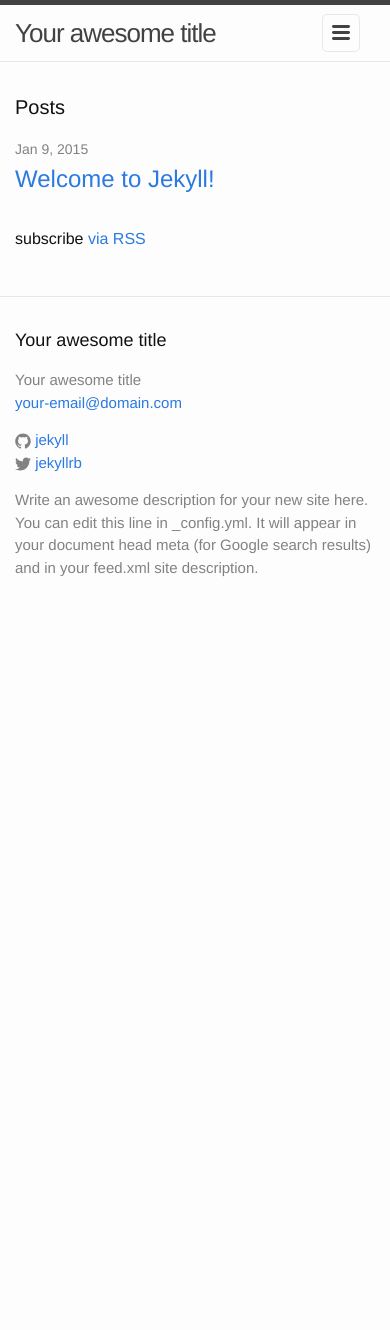
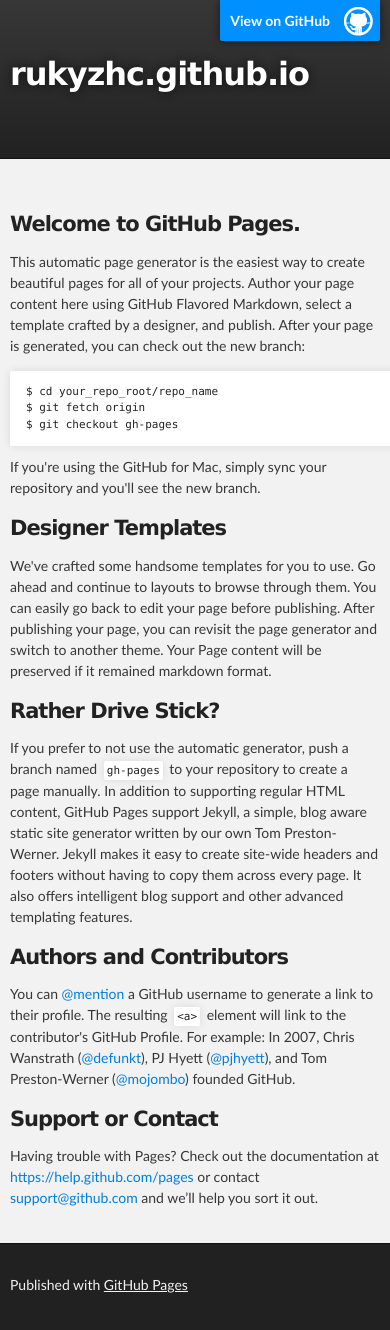
Before and after one commit to rukyzhc/rukyzhc.github.io, a Jekyll site: the page index.html, which Jekyll copies as it is, in a window 390 px wide. Built offline with Jekyll 4.4.1, drawn with Linux system fonts in a browser that asks for light colours; before the commit the page ends 900 px from its top, so only the background shows below that.

Commit message:
Replace master branch with page content via GitHub

```diff
--- a/index.html
+++ b/index.html
@@ -1,23 +1,74 @@
----
-layout: default
----
+<!DOCTYPE html>
+<html>
 
-<div class="home">
+  <head>
+    <meta charset='utf-8'>
+    <meta http-equiv="X-UA-Compatible" content="chrome=1">
+    <meta name="description" content="rukyzhc.github.io : ">
 
-  <h1 class="page-heading">Posts</h1>
+    <link rel="stylesheet" type="text/css" media="screen" href="stylesheets/stylesheet.css">
 
-  <ul class="post-list">
-    {% for post in site.posts %}
-      <li>
-        <span class="post-meta">{{ post.date | date: "%b %-d, %Y" }}</span>
+    <title>rukyzhc.github.io</title>
+  </head>
 
-        <h2>
-          <a class="post-link" href="{{ post.url | prepend: site.baseurl }}">{{ post.title }}</a>
-        </h2>
-      </li>
-    {% endfor %}
-  </ul>
+  <body>
 
-  <p class="rss-subscribe">subscribe <a href="{{ "/feed.xml" | prepend: site.baseurl }}">via RSS</a></p>
+    <!-- HEADER -->
+    <div id="header_wrap" class="outer">
+        <header class="inner">
+          <a id="forkme_banner" href="https://github.com/rukyzhc">View on GitHub</a>
 
-</div>
+          <h1 id="project_title">rukyzhc.github.io</h1>
+          <h2 id="project_tagline"></h2>
+
+        </header>
+    </div>
+
+    <!-- MAIN CONTENT -->
+    <div id="main_content_wrap" class="outer">
+      <section id="main_content" class="inner">
+        <h3>
+<a id="welcome-to-github-pages" class="anchor" href="#welcome-to-github-pages" aria-hidden="true"><span class="octicon octicon-link"></span></a>Welcome to GitHub Pages.</h3>
+
+<p>This automatic page generator is the easiest way to create beautiful pages for all of your projects. Author your page content here using GitHub Flavored Markdown, select a template crafted by a designer, and publish. After your page is generated, you can check out the new branch:</p>
+
+<pre><code>$ cd your_repo_root/repo_name
+$ git fetch origin
+$ git checkout gh-pages
+</code></pre>
+
+<p>If you're using the GitHub for Mac, simply sync your repository and you'll see the new branch.</p>
+
+<h3>
+<a id="designer-templates" class="anchor" href="#designer-templates" aria-hidden="true"><span class="octicon octicon-link"></span></a>Designer Templates</h3>
+
+<p>We've crafted some handsome templates for you to use. Go ahead and continue to layouts to browse through them. You can easily go back to edit your page before publishing. After publishing your page, you can revisit the page generator and switch to another theme. Your Page content will be preserved if it remained markdown format.</p>
+
+<h3>
+<a id="rather-drive-stick" class="anchor" href="#rather-drive-stick" aria-hidden="true"><span class="octicon octicon-link"></span></a>Rather Drive Stick?</h3>
+
+<p>If you prefer to not use the automatic generator, push a branch named <code>gh-pages</code> to your repository to create a page manually. In addition to supporting regular HTML content, GitHub Pages support Jekyll, a simple, blog aware static site generator written by our own Tom Preston-Werner. Jekyll makes it easy to create site-wide headers and footers without having to copy them across every page. It also offers intelligent blog support and other advanced templating features.</p>
+
+<h3>
+<a id="authors-and-contributors" class="anchor" href="#authors-and-contributors" aria-hidden="true"><span class="octicon octicon-link"></span></a>Authors and Contributors</h3>
+
+<p>You can <a href="https://github.com/blog/821" class="user-mention">@mention</a> a GitHub username to generate a link to their profile. The resulting <code>&lt;a&gt;</code> element will link to the contributor's GitHub Profile. For example: In 2007, Chris Wanstrath (<a href="https://github.com/defunkt" class="user-mention">@defunkt</a>), PJ Hyett (<a href="https://github.com/pjhyett" class="user-mention">@pjhyett</a>), and Tom Preston-Werner (<a href="https://github.com/mojombo" class="user-mention">@mojombo</a>) founded GitHub.</p>
+
+<h3>
+<a id="support-or-contact" class="anchor" href="#support-or-contact" aria-hidden="true"><span class="octicon octicon-link"></span></a>Support or Contact</h3>
+
+<p>Having trouble with Pages? Check out the documentation at <a href="https://help.github.com/pages">https://help.github.com/pages</a> or contact <a href="mailto:support@github.com">support@github.com</a> and we’ll help you sort it out.</p>
+      </section>
+    </div>
+
+    <!-- FOOTER  -->
+    <div id="footer_wrap" class="outer">
+      <footer class="inner">
+        <p>Published with <a href="http://pages.github.com">GitHub Pages</a></p>
+      </footer>
+    </div>
+
+
+
+  </body>
+</html>
--- /dev/null
+++ b/javascripts/main.js
@@ -0,0 +1 @@
+console.log('This would be the main JS file.');
--- /dev/null
+++ b/stylesheets/pygment_trac.css
@@ -0,0 +1,70 @@
+.highlight .hll { background-color: #ffffcc }
+.highlight  { background: #f0f3f3; }
+.highlight .c { color: #0099FF; font-style: italic } /* Comment */
+.highlight .err { color: #AA0000; background-color: #FFAAAA } /* Error */
+.highlight .k { color: #006699; font-weight: bold } /* Keyword */
+.highlight .o { color: #555555 } /* Operator */
+.highlight .cm { color: #0099FF; font-style: italic } /* Comment.Multiline */
+.highlight .cp { color: #009999 } /* Comment.Preproc */
+.highlight .c1 { color: #0099FF; font-style: italic } /* Comment.Single */
+.highlight .cs { color: #0099FF; font-weight: bold; font-style: italic } /* Comment.Special */
+.highlight .gd { background-color: #FFCCCC; border: 1px solid #CC0000 } /* Generic.Deleted */
+.highlight .ge { font-style: italic } /* Generic.Emph */
+.highlight .gr { color: #FF0000 } /* Generic.Error */
+.highlight .gh { color: #003300; font-weight: bold } /* Generic.Heading */
+.highlight .gi { background-color: #CCFFCC; border: 1px solid #00CC00 } /* Generic.Inserted */
+.highlight .go { color: #AAAAAA } /* Generic.Output */
+.highlight .gp { color: #000099; font-weight: bold } /* Generic.Prompt */
+.highlight .gs { font-weight: bold } /* Generic.Strong */
+.highlight .gu { color: #003300; font-weight: bold } /* Generic.Subheading */
+.highlight .gt { color: #99CC66 } /* Generic.Traceback */
+.highlight .kc { color: #006699; font-weight: bold } /* Keyword.Constant */
+.highlight .kd { color: #006699; font-weight: bold } /* Keyword.Declaration */
+.highlight .kn { color: #006699; font-weight: bold } /* Keyword.Namespace */
+.highlight .kp { color: #006699 } /* Keyword.Pseudo */
+.highlight .kr { color: #006699; font-weight: bold } /* Keyword.Reserved */
+.highlight .kt { color: #007788; font-weight: bold } /* Keyword.Type */
+.highlight .m { color: #FF6600 } /* Literal.Number */
+.highlight .s { color: #CC3300 } /* Literal.String */
+.highlight .na { color: #330099 } /* Name.Attribute */
+.highlight .nb { color: #336666 } /* Name.Builtin */
+.highlight .nc { color: #00AA88; font-weight: bold } /* Name.Class */
+.highlight .no { color: #336600 } /* Name.Constant */
+.highlight .nd { color: #9999FF } /* Name.Decorator */
+.highlight .ni { color: #999999; font-weight: bold } /* Name.Entity */
+.highlight .ne { color: #CC0000; font-weight: bold } /* Name.Exception */
+.highlight .nf { color: #CC00FF } /* Name.Function */
+.highlight .nl { color: #9999FF } /* Name.Label */
+.highlight .nn { color: #00CCFF; font-weight: bold } /* Name.Namespace */
+.highlight .nt { color: #330099; font-weight: bold } /* Name.Tag */
+.highlight .nv { color: #003333 } /* Name.Variable */
+.highlight .ow { color: #000000; font-weight: bold } /* Operator.Word */
+.highlight .w { color: #bbbbbb } /* Text.Whitespace */
+.highlight .mf { color: #FF6600 } /* Literal.Number.Float */
+.highlight .mh { color: #FF6600 } /* Literal.Number.Hex */
+.highlight .mi { color: #FF6600 } /* Literal.Number.Integer */
+.highlight .mo { color: #FF6600 } /* Literal.Number.Oct */
+.highlight .sb { color: #CC3300 } /* Literal.String.Backtick */
+.highlight .sc { color: #CC3300 } /* Literal.String.Char */
+.highlight .sd { color: #CC3300; font-style: italic } /* Literal.String.Doc */
+.highlight .s2 { color: #CC3300 } /* Literal.String.Double */
+.highlight .se { color: #CC3300; font-weight: bold } /* Literal.String.Escape */
+.highlight .sh { color: #CC3300 } /* Literal.String.Heredoc */
+.highlight .si { color: #AA0000 } /* Literal.String.Interpol */
+.highlight .sx { color: #CC3300 } /* Literal.String.Other */
+.highlight .sr { color: #33AAAA } /* Literal.String.Regex */
+.highlight .s1 { color: #CC3300 } /* Literal.String.Single */
+.highlight .ss { color: #FFCC33 } /* Literal.String.Symbol */
+.highlight .bp { color: #336666 } /* Name.Builtin.Pseudo */
+.highlight .vc { color: #003333 } /* Name.Variable.Class */
+.highlight .vg { color: #003333 } /* Name.Variable.Global */
+.highlight .vi { color: #003333 } /* Name.Variable.Instance */
+.highlight .il { color: #FF6600 } /* Literal.Number.Integer.Long */
+
+.type-csharp .highlight .k { color: #0000FF }
+.type-csharp .highlight .kt { color: #0000FF }
+.type-csharp .highlight .nf { color: #000000; font-weight: normal }
+.type-csharp .highlight .nc { color: #2B91AF }
+.type-csharp .highlight .nn { color: #000000 }
+.type-csharp .highlight .s { color: #A31515 }
+.type-csharp .highlight .sc { color: #A31515 }
--- /dev/null
+++ b/stylesheets/stylesheet.css
@@ -0,0 +1,425 @@
+/*******************************************************************************
+Slate Theme for GitHub Pages
+by Jason Costello, @jsncostello
+*******************************************************************************/
+
+@import url(pygment_trac.css);
+
+/*******************************************************************************
+MeyerWeb Reset
+*******************************************************************************/
+
+html, body, div, span, applet, object, iframe,
+h1, h2, h3, h4, h5, h6, p, blockquote, pre,
+a, abbr, acronym, address, big, cite, code,
+del, dfn, em, img, ins, kbd, q, s, samp,
+small, strike, strong, sub, sup, tt, var,
+b, u, i, center,
+dl, dt, dd, ol, ul, li,
+fieldset, form, label, legend,
+table, caption, tbody, tfoot, thead, tr, th, td,
+article, aside, canvas, details, embed,
+figure, figcaption, footer, header, hgroup,
+menu, nav, output, ruby, section, summary,
+time, mark, audio, video {
+  margin: 0;
+  padding: 0;
+  border: 0;
+  font: inherit;
+  vertical-align: baseline;
+}
+
+/* HTML5 display-role reset for older browsers */
+article, aside, details, figcaption, figure,
+footer, header, hgroup, menu, nav, section {
+  display: block;
+}
+
+ol, ul {
+  list-style: none;
+}
+
+table {
+  border-collapse: collapse;
+  border-spacing: 0;
+}
+
+/*******************************************************************************
+Theme Styles
+*******************************************************************************/
+
+body {
+  box-sizing: border-box;
+  color:#373737;
+  background: #212121;
+  font-size: 16px;
+  font-family: 'Myriad Pro', Calibri, Helvetica, Arial, sans-serif;
+  line-height: 1.5;
+  -webkit-font-smoothing: antialiased;
+}
+
+h1, h2, h3, h4, h5, h6 {
+  margin: 10px 0;
+  font-weight: 700;
+  color:#222222;
+  font-family: 'Lucida Grande', 'Calibri', Helvetica, Arial, sans-serif;
+  letter-spacing: -1px;
+}
+
+h1 {
+  font-size: 36px;
+  font-weight: 700;
+}
+
+h2 {
+  padding-bottom: 10px;
+  font-size: 32px;
+  background: url('../images/bg_hr.png') repeat-x bottom;
+}
+
+h3 {
+  font-size: 24px;
+}
+
+h4 {
+  font-size: 21px;
+}
+
+h5 {
+  font-size: 18px;
+}
+
+h6 {
+  font-size: 16px;
+}
+
+p {
+  margin: 10px 0 15px 0;
+}
+
+footer p {
+  color: #f2f2f2;
+}
+
+a {
+  text-decoration: none;
+  color: #007edf;
+  text-shadow: none;
+
+  transition: color 0.5s ease;
+  transition: text-shadow 0.5s ease;
+  -webkit-transition: color 0.5s ease;
+  -webkit-transition: text-shadow 0.5s ease;
+  -moz-transition: color 0.5s ease;
+  -moz-transition: text-shadow 0.5s ease;
+  -o-transition: color 0.5s ease;
+  -o-transition: text-shadow 0.5s ease;
+  -ms-transition: color 0.5s ease;
+  -ms-transition: text-shadow 0.5s ease;
+}
+
+a:hover, a:focus {text-decoration: underline;}
+
+footer a {
+  color: #F2F2F2;
+  text-decoration: underline;
+}
+
+em {
+  font-style: italic;
+}
+
+strong {
+  font-weight: bold;
+}
+
+img {
+  position: relative;
+  margin: 0 auto;
+  max-width: 739px;
+  padding: 5px;
+  margin: 10px 0 10px 0;
+  border: 1px solid #ebebeb;
+
+  box-shadow: 0 0 5px #ebebeb;
+  -webkit-box-shadow: 0 0 5px #ebebeb;
+  -moz-box-shadow: 0 0 5px #ebebeb;
+  -o-box-shadow: 0 0 5px #ebebeb;
+  -ms-box-shadow: 0 0 5px #ebebeb;
+}
+
+p img {
+  display: inline;
+  margin: 0;
+  padding: 0;
+  vertical-align: middle;
+  text-align: center;
+  border: none;
+}
+
+pre, code {
+  width: 100%;
+  color: #222;
+  background-color: #fff;
+
+  font-family: Monaco, "Bitstream Vera Sans Mono", "Lucida Console", Terminal, monospace;
+  font-size: 14px;
+
+  border-radius: 2px;
+  -moz-border-radius: 2px;
+  -webkit-border-radius: 2px;
+}
+
+pre {
+  width: 100%;
+  padding: 10px;
+  box-shadow: 0 0 10px rgba(0,0,0,.1);
+  overflow: auto;
+}
+
+code {
+  padding: 3px;
+  margin: 0 3px;
+  box-shadow: 0 0 10px rgba(0,0,0,.1);
+}
+
+pre code {
+  display: block;
+  box-shadow: none;
+}
+
+blockquote {
+  color: #666;
+  margin-bottom: 20px;
+  padding: 0 0 0 20px;
+  border-left: 3px solid #bbb;
+}
+
+
+ul, ol, dl {
+  margin-bottom: 15px
+}
+
+ul {
+  list-style-position: inside;
+  list-style: disc;
+  padding-left: 20px;
+}
+
+ol {
+  list-style-position: inside;
+  list-style: decimal;
+  padding-left: 20px;
+}
+
+dl dt {
+  font-weight: bold;
+}
+
+dl dd {
+  padding-left: 20px;
+  font-style: italic;
+}
+
+dl p {
+  padding-left: 20px;
+  font-style: italic;
+}
+
+hr {
+  height: 1px;
+  margin-bottom: 5px;
+  border: none;
+  background: url('../images/bg_hr.png') repeat-x center;
+}
+
+table {
+  border: 1px solid #373737;
+  margin-bottom: 20px;
+  text-align: left;
+ }
+
+th {
+  font-family: 'Lucida Grande', 'Helvetica Neue', Helvetica, Arial, sans-serif;
+  padding: 10px;
+  background: #373737;
+  color: #fff;
+ }
+
+td {
+  padding: 10px;
+  border: 1px solid #373737;
+ }
+
+form {
+  background: #f2f2f2;
+  padding: 20px;
+}
+
+/*******************************************************************************
+Full-Width Styles
+*******************************************************************************/
+
+.outer {
+  width: 100%;
+}
+
+.inner {
+  position: relative;
+  max-width: 640px;
+  padding: 20px 10px;
+  margin: 0 auto;
+}
+
+#forkme_banner {
+  display: block;
+  position: absolute;
+  top:0;
+  right: 10px;
+  z-index: 10;
+  padding: 10px 50px 10px 10px;
+  color: #fff;
+  background: url('../images/blacktocat.png') #0090ff no-repeat 95% 50%;
+  font-weight: 700;
+  box-shadow: 0 0 10px rgba(0,0,0,.5);
+  border-bottom-left-radius: 2px;
+  border-bottom-right-radius: 2px;
+}
+
+#header_wrap {
+  background: #212121;
+  background: -moz-linear-gradient(top, #373737, #212121);
+  background: -webkit-linear-gradient(top, #373737, #212121);
+  background: -ms-linear-gradient(top, #373737, #212121);
+  background: -o-linear-gradient(top, #373737, #212121);
+  background: linear-gradient(top, #373737, #212121);
+}
+
+#header_wrap .inner {
+  padding: 50px 10px 30px 10px;
+}
+
+#project_title {
+  margin: 0;
+  color: #fff;
+  font-size: 42px;
+  font-weight: 700;
+  text-shadow: #111 0px 0px 10px;
+}
+
+#project_tagline {
+  color: #fff;
+  font-size: 24px;
+  font-weight: 300;
+  background: none;
+  text-shadow: #111 0px 0px 10px;
+}
+
+#downloads {
+  position: absolute;
+  width: 210px;
+  z-index: 10;
+  bottom: -40px;
+  right: 0;
+  height: 70px;
+  background: url('../images/icon_download.png') no-repeat 0% 90%;
+}
+
+.zip_download_link {
+  display: block;
+  float: right;
+  width: 90px;
+  height:70px;
+  text-indent: -5000px;
+  overflow: hidden;
+  background: url(../images/sprite_download.png) no-repeat bottom left;
+}
+
+.tar_download_link {
+  display: block;
+  float: right;
+  width: 90px;
+  height:70px;
+  text-indent: -5000px;
+  overflow: hidden;
+  background: url(../images/sprite_download.png) no-repeat bottom right;
+  margin-left: 10px;
+}
+
+.zip_download_link:hover {
+  background: url(../images/sprite_download.png) no-repeat top left;
+}
+
+.tar_download_link:hover {
+  background: url(../images/sprite_download.png) no-repeat top right;
+}
+
+#main_content_wrap {
+  background: #f2f2f2;
+  border-top: 1px solid #111;
+  border-bottom: 1px solid #111;
+}
+
+#main_content {
+  padding-top: 40px;
+}
+
+#footer_wrap {
+  background: #212121;
+}
+
+
+
+/*******************************************************************************
+Small Device Styles
+*******************************************************************************/
+
+@media screen and (max-width: 480px) {
+  body {
+    font-size:14px;
+  }
+
+  #downloads {
+    display: none;
+  }
+
+  .inner {
+    min-width: 320px;
+    max-width: 480px;
+  }
+
+  #project_title {
+  font-size: 32px;
+  }
+
+  h1 {
+    font-size: 28px;
+  }
+
+  h2 {
+    font-size: 24px;
+  }
+
+  h3 {
+    font-size: 21px;
+  }
+
+  h4 {
+    font-size: 18px;
+  }
+
+  h5 {
+    font-size: 14px;
+  }
+
+  h6 {
+    font-size: 12px;
+  }
+
+  code, pre {
+    min-width: 320px;
+    max-width: 480px;
+    font-size: 11px;
+  }
+
+}
```
Also changed, not shown: params.json (added, +1 -0 lines), images/bg_hr.png (added), images/blacktocat.png (added), images/icon_download.png (added), images/sprite_download.png (added).
